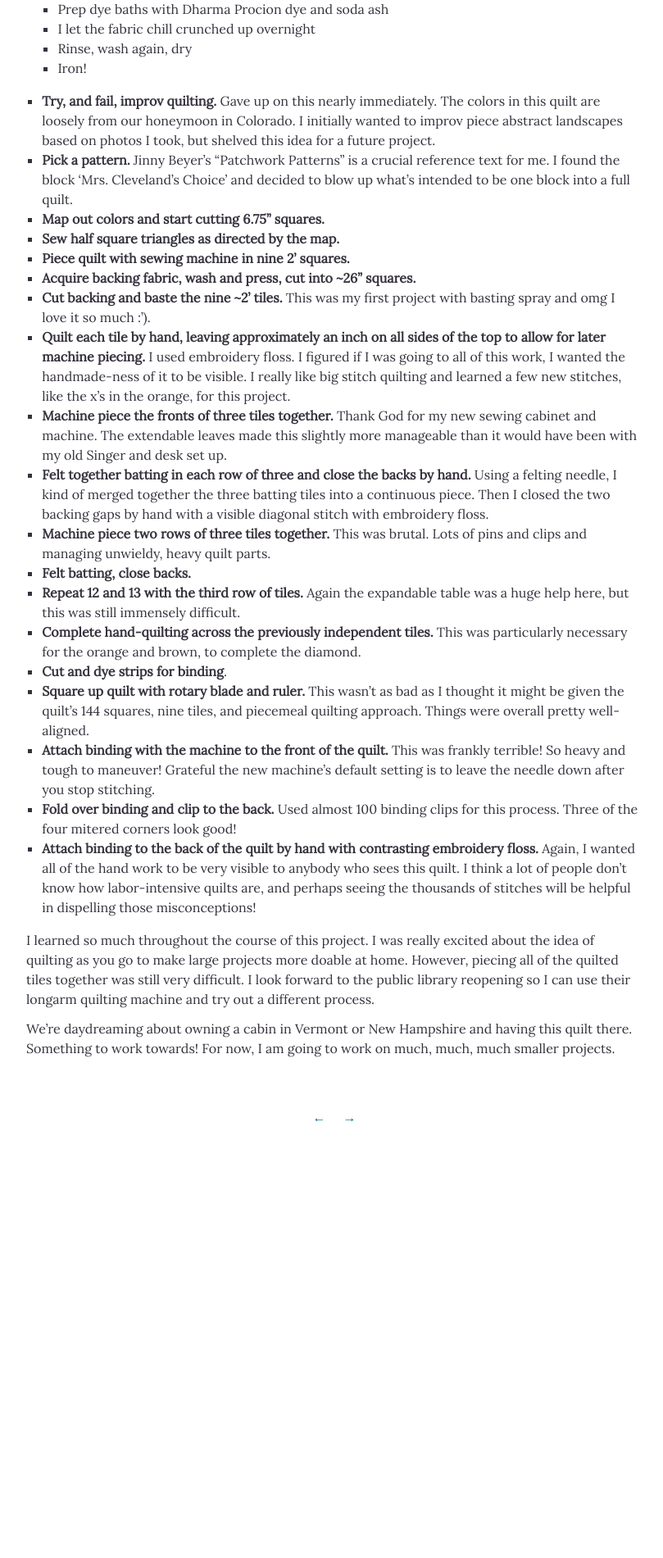
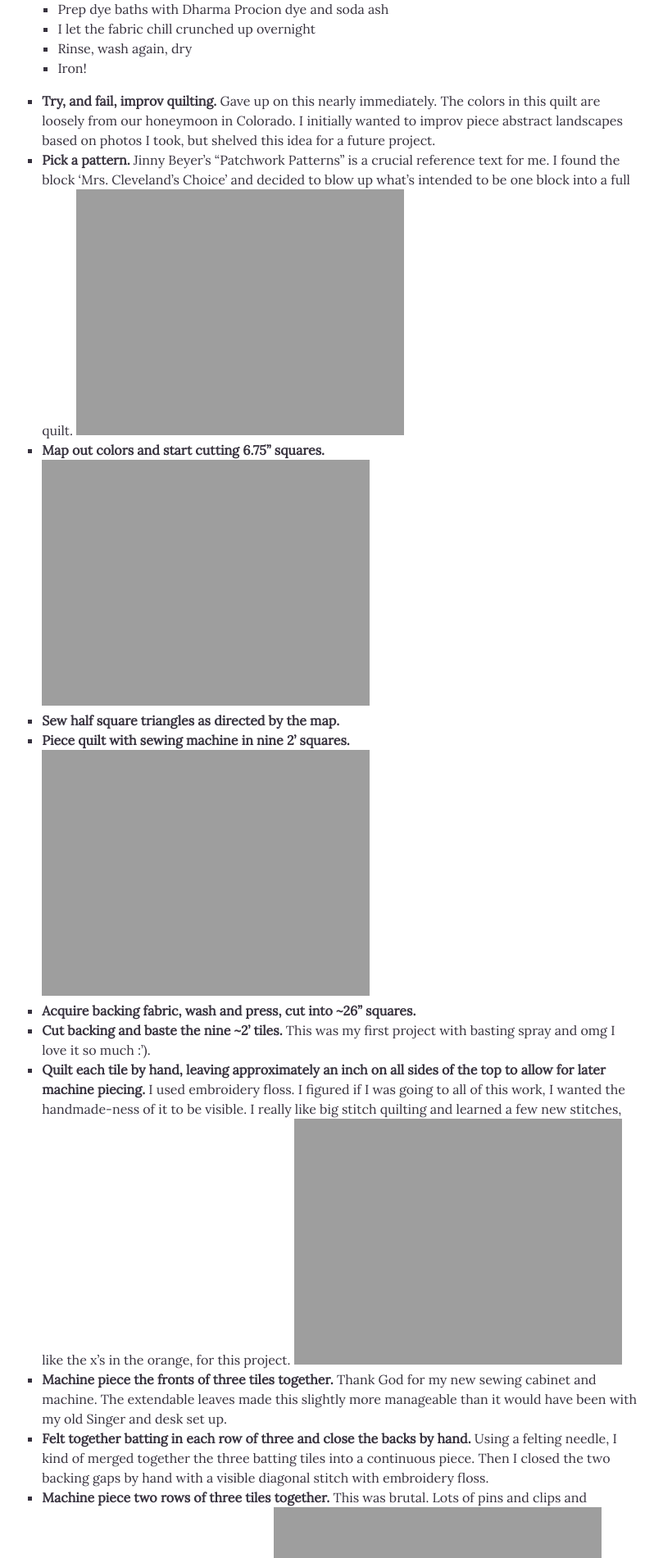
Before and after one commit to caitlinmeyer/project-log, a Jekyll site: the page built from _posts/2021-01-12-QAYG.md, in a window 1280 px wide. Shown: the part 922-2823 px from the top of the page at 82% size, without its empty margins (232-1041 px from the left). Built offline with Jekyll 4.4.1, drawn with Linux system fonts in a browser that asks for light colours; before the commit the page ends 2381 px from its top, so only the background shows below that.

Commit message:
Update 2021-01-12-QAYG.md

```diff
--- a/_posts/2021-01-12-QAYG.md
+++ b/_posts/2021-01-12-QAYG.md
@@ -5,7 +5,7 @@ updated: 2021-01-12
 Tags: quilting
 ---
 
-![photo](https://caitlinmeyer.github.io/project-log/images/qayg-1.JPG)
+![photo](https://caitlinmeyer.github.io/project-log/images/qayg-1.jpg)
 
 It's done. It's finally done. My friends and family now know this project as "the hell quilt" because it just haunted me for months. I knew if I started working on garment sewing or playing with my new serger I would never finish this thing. Now I can play!
 
@@ -22,15 +22,21 @@ Process overview:
    * Iron!
 2. **Try, and fail, improv quilting.** Gave up on this nearly immediately. The colors in this quilt are loosely from our honeymoon in Colorado. I initially wanted to improv piece abstract landscapes based on photos I took, but shelved this idea for a future project.
 3. **Pick a pattern.** Jinny Beyer's "Patchwork Patterns" is a crucial reference text for me. I found the block 'Mrs. Cleveland's Choice' and decided to blow up what's intended to be one block into a full quilt.
+![photo](https://caitlinmeyer.github.io/project-log/images/qayg-2.JPG)
 4. **Map out colors and start cutting 6.75" squares.**
+![photo](https://caitlinmeyer.github.io/project-log/images/qayg-4.JPG)
 5. **Sew half square triangles as directed by the map.**
 6. **Piece quilt with sewing machine in nine 2' squares.**
+![photo](https://caitlinmeyer.github.io/project-log/images/qayg-3.JPG)
 7. **Acquire backing fabric, wash and press, cut into ~26" squares.**
 8. **Cut backing and baste the nine ~2' tiles.** This was my first project with basting spray and omg I love it so much :').
 9. **Quilt each tile by hand, leaving approximately an inch on all sides of the top to allow for later machine piecing.** I used embroidery floss. I figured if I was going to all of this work, I wanted the handmade-ness of it to be visible. I really like big stitch quilting and learned a few new stitches, like the x's in the orange, for this project.
+![photo](https://caitlinmeyer.github.io/project-log/images/qayg-8.JPG)
 10. **Machine piece the fronts of three tiles together.** Thank God for my new sewing cabinet and machine. The extendable leaves made this slightly more manageable than it would have been with my old Singer and desk set up.
 11. **Felt together batting in each row of three and close the backs by hand.** Using a felting needle, I kind of merged together the three batting tiles into a continuous piece. Then I closed the two backing gaps by hand with a visible diagonal stitch with embroidery floss.
 12. **Machine piece two rows of three tiles together.** This was brutal. Lots of pins and clips and managing unwieldy, heavy quilt parts.
+![photo](https://caitlinmeyer.github.io/project-log/images/qayg-6.JPG)
+![photo](https://caitlinmeyer.github.io/project-log/images/qayg-5.JPG)
 13. **Felt batting, close backs.**
 14. **Repeat 12 and 13 with the third row of tiles.** Again the expandable table was a huge help here, but this was still immensely difficult.
 15. **Complete hand-quilting across the previously independent tiles.** This was particularly necessary for the orange and brown, to complete the diamond.
```
Also changed, not shown: other parts of _posts/2021-01-12-QAYG.md (+5 -0 lines).
